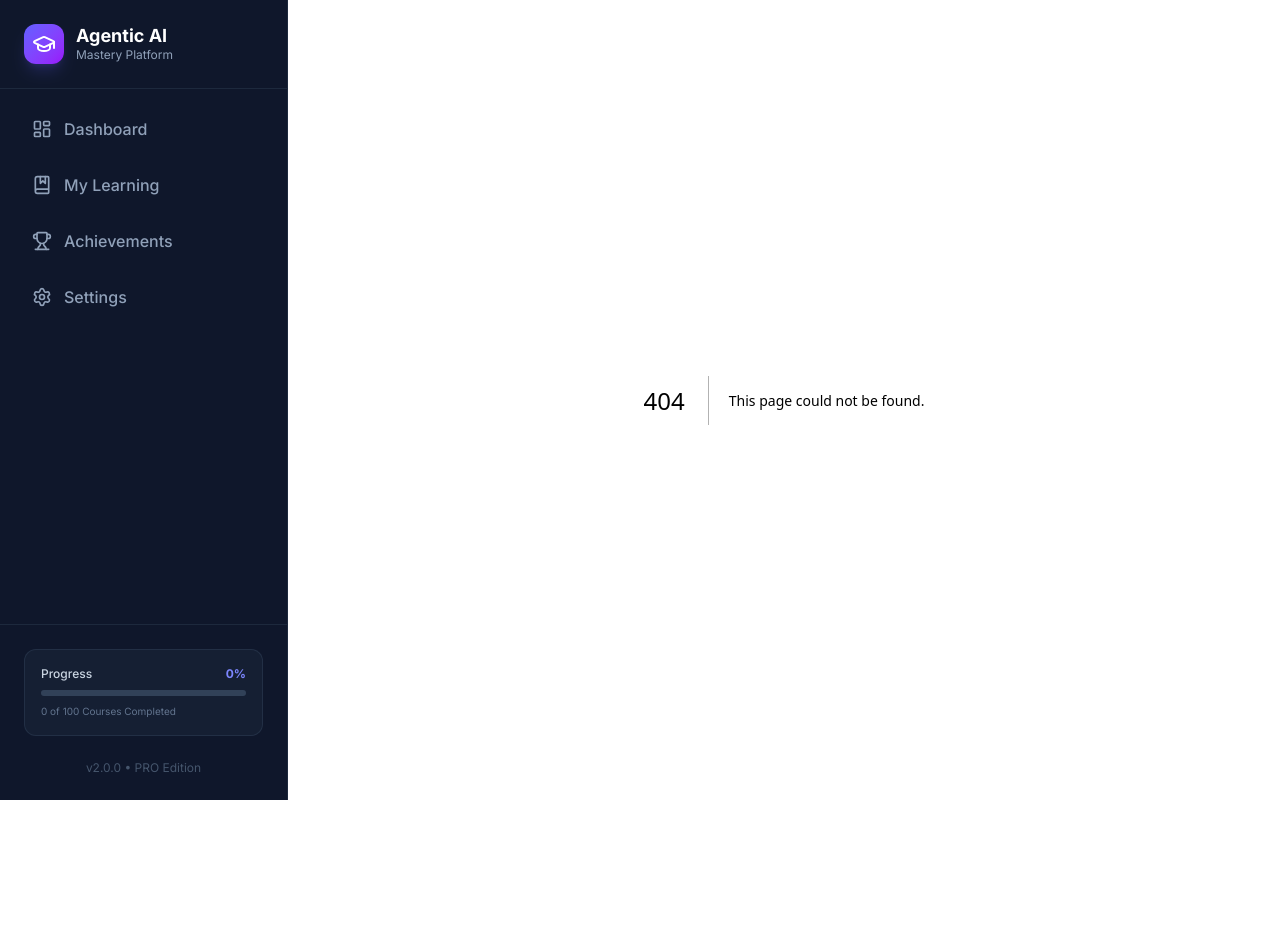
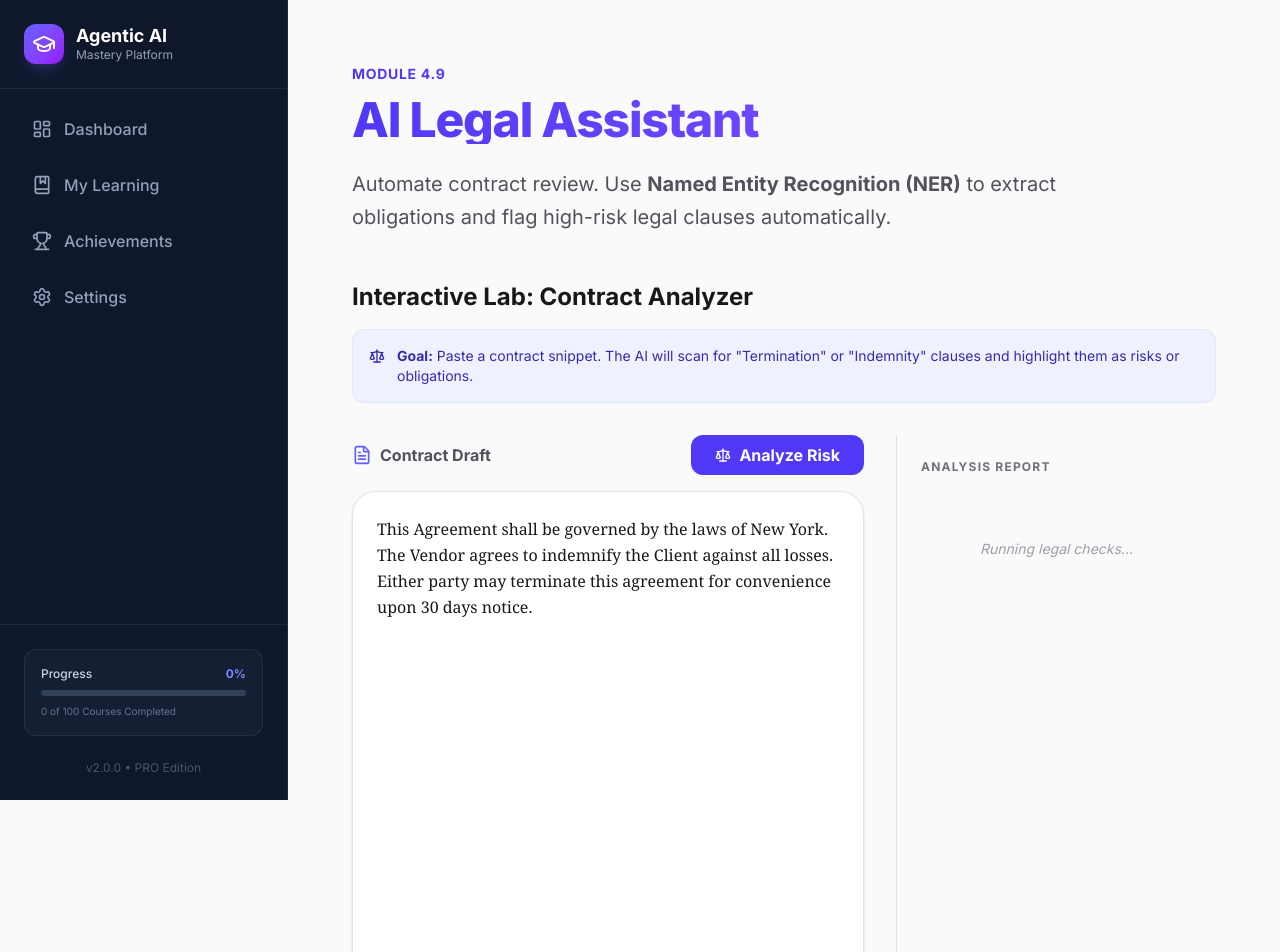
Before and after one commit to learnbydoingwithsteven/agentic_sys_0-1, a Next.js app in the folder unified-platform/: page /courses/course_039_legal_assistant in a window 1280 px wide. Before the commit this address had no page. Shown: the top 952 px of the page. Before the commit the page ends 800 px from the top, so only its background shows below. Built offline with nearby package versions, Linux system fonts and the light colour scheme.

Commit message:
Implement Module 39: AI Legal Assistant

```diff
--- /dev/null
+++ b/unified-platform/src/actions/course_039_legal_assistant/legal_backend.ts
@@ -0,0 +1,51 @@
+'use server';
+
+export interface LegalClause {
+    id: string;
+    type: 'RISK' | 'OBLIGATION' | 'NEUTRAL';
+    text: string;
+    explanation: string;
+}
+
+export async function analyzeContract(text: string): Promise<LegalClause[]> {
+    const clauses: LegalClause[] = [];
+
+    // Mock Analysis Logic
+    if (text.toLowerCase().includes('termination')) {
+        clauses.push({
+            id: '1',
+            type: 'RISK',
+            text: 'Termination for Convenience',
+            explanation: 'This clause allows the other party to end the contract without cause. Ensure notice period is sufficient.'
+        });
+    }
+
+    if (text.toLowerCase().includes('indemnify')) {
+        clauses.push({
+            id: '2',
+            type: 'OBLIGATION',
+            text: 'Indemnification',
+            explanation: 'You are agreeing to cover specific losses. Verify scope of liability.'
+        });
+    }
+
+    if (text.toLowerCase().includes('jurisdiction')) {
+        clauses.push({
+            id: '3',
+            type: 'NEUTRAL',
+            text: 'Governing Law',
+            explanation: 'Standard jurisdiction clause. Check if location is favorable.'
+        });
+    }
+
+    if (clauses.length === 0) {
+        clauses.push({
+            id: '4',
+            type: 'NEUTRAL',
+            text: 'General Review',
+            explanation: 'No specific high-risk keywords detected in this snippet.'
+        });
+    }
+
+    return clauses;
+}
--- /dev/null
+++ b/unified-platform/src/app/courses/course_039_legal_assistant/page.tsx
@@ -0,0 +1,32 @@
+import React from 'react';
+import { LegalLab } from '@/components/demos/course_039_legal_assistant/LegalLab';
+import { Scale, FileText } from 'lucide-react';
+
+export default function CoursePage() {
+    return (
+        <div className="flex bg-zinc-50 dark:bg-zinc-950 min-h-screen font-sans text-zinc-900 dark:text-zinc-100">
+            <main className="flex-1 max-w-6xl mx-auto p-6 lg:p-12 xl:p-16 w-full">
+                <header className="mb-12">
+                    <div className="text-sm font-bold tracking-wider text-indigo-600 dark:text-indigo-400 uppercase mb-3">Module 4.9</div>
+                    <h1 className="text-4xl lg:text-5xl font-extrabold tracking-tight mb-6 bg-gradient-to-r from-indigo-600 to-violet-500 bg-clip-text text-transparent">
+                        AI Legal Assistant
+                    </h1>
+                    <p className="text-xl text-zinc-600 dark:text-zinc-400 leading-relaxed max-w-3xl">
+                        Automate contract review. Use <strong>Named Entity Recognition (NER)</strong> to extract obligations and flag high-risk legal clauses automatically.
+                    </p>
+                </header>
+
+                <section className="mb-24">
+                    <div className="mb-8">
+                        <h2 className="text-2xl font-bold mb-4">Interactive Lab: Contract Analyzer</h2>
+                        <div className="p-4 bg-indigo-50 dark:bg-indigo-900/10 border border-indigo-100 dark:border-indigo-800 rounded-xl text-sm text-indigo-800 dark:text-indigo-200 flex items-start gap-3">
+                            <div className="shrink-0 mt-0.5"><Scale className="w-4 h-4" /></div>
+                            <p><strong>Goal:</strong> Paste a contract snippet. The AI will scan for "Termination" or "Indemnity" clauses and highlight them as risks or obligations.</p>
+                        </div>
+                    </div>
+                    <LegalLab />
+                </section>
+            </main>
+        </div>
+    );
+}
--- /dev/null
+++ b/unified-platform/src/components/demos/course_039_legal_assistant/LegalLab.tsx
@@ -0,0 +1,92 @@
+'use client';
+
+import React, { useState } from 'react';
+import { motion } from 'framer-motion';
+import {
+    Scale,
+    AlertTriangle,
+    FileText,
+    CheckCircle,
+    Info
+} from 'lucide-react';
+import { analyzeContract, LegalClause } from '@/actions/course_039_legal_assistant/legal_backend';
+
+const DEFAULT_TEXT = `This Agreement shall be governed by the laws of New York.
+The Vendor agrees to indemnify the Client against all losses.
+Either party may terminate this agreement for convenience upon 30 days notice.`;
+
+export function LegalLab() {
+    const [text, setText] = useState(DEFAULT_TEXT);
+    const [clauses, setClauses] = useState<LegalClause[]>([]);
+    const [analyzing, setAnalyzing] = useState(false);
+
+    const handleAnalyze = async () => {
+        setAnalyzing(true);
+        await new Promise(r => setTimeout(r, 800));
+        const res = await analyzeContract(text);
+        setClauses(res);
+        setAnalyzing(false);
+    };
+
+    return (
+        <div className="flex flex-col gap-8 h-[700px]">
+            <div className="flex gap-8 h-full">
+                {/* Editor */}
+                <div className="flex-1 flex flex-col gap-4">
+                    <div className="flex items-center justify-between">
+                        <label className="font-bold text-zinc-600 flex items-center gap-2">
+                            <FileText className="w-5 h-5 text-indigo-500" /> Contract Draft
+                        </label>
+                        <button
+                            onClick={handleAnalyze}
+                            disabled={analyzing}
+                            className="bg-indigo-600 hover:bg-indigo-700 text-white px-6 py-2 rounded-xl font-bold flex items-center gap-2 disabled:opacity-50"
+                        >
+                            <Scale className="w-4 h-4" /> {analyzing ? 'Reviewing...' : 'Analyze Risk'}
+                        </button>
+                    </div>
+                    <textarea
+                        value={text}
+                        onChange={e => setText(e.target.value)}
+                        className="flex-1 w-full bg-white dark:bg-zinc-900 border border-zinc-200 dark:border-zinc-800 rounded-3xl p-6 font-serif leading-relaxed resize-none focus:ring-2 ring-indigo-500 outline-none shadow-sm"
+                    />
+                </div>
+
+                {/* Analysis Panel */}
+                <div className="w-80 bg-zinc-50 dark:bg-zinc-950/50 border-l border-zinc-200 dark:border-zinc-800 p-6 flex flex-col gap-4 overflow-y-auto custom-scrollbar">
+                    <h3 className="font-bold text-zinc-500 uppercase tracking-widest text-xs mb-2">Analysis Report</h3>
+
+                    {clauses.map((clause, i) => (
+                        <motion.div
+                            key={clause.id}
+                            initial={{ opacity: 0, x: 20 }}
+                            animate={{ opacity: 1, x: 0 }}
+                            transition={{ delay: i * 0.1 }}
+                            className={`p-4 rounded-xl border shadow-sm ${clause.type === 'RISK' ? 'bg-red-50 border-red-200 dark:bg-red-900/10 dark:border-red-800' :
+                                    clause.type === 'OBLIGATION' ? 'bg-amber-50 border-amber-200 dark:bg-amber-900/10 dark:border-amber-800' :
+                                        'bg-white border-zinc-200 dark:bg-zinc-900 dark:border-zinc-800'
+                                }`}
+                        >
+                            <div className="flex items-center gap-2 mb-2">
+                                {clause.type === 'RISK' && <AlertTriangle className="w-4 h-4 text-red-500" />}
+                                {clause.type === 'OBLIGATION' && <Info className="w-4 h-4 text-amber-500" />}
+                                {clause.type === 'NEUTRAL' && <CheckCircle className="w-4 h-4 text-zinc-400" />}
+                                <span className={`text-xs font-bold uppercase ${clause.type === 'RISK' ? 'text-red-700' :
+                                        clause.type === 'OBLIGATION' ? 'text-amber-700' : 'text-zinc-500'
+                                    }`}>{clause.type}</span>
+                            </div>
+                            <div className="font-bold text-sm mb-1">{clause.text}</div>
+                            <div className="text-xs text-zinc-500 leading-normal">{clause.explanation}</div>
+                        </motion.div>
+                    ))}
+
+                    {clauses.length === 0 && !analyzing && (
+                        <div className="text-center text-zinc-400 text-sm mt-10 italic">
+                            Running legal checks...
+                        </div>
+                    )}
+                </div>
+            </div>
+        </div>
+    );
+}
```
